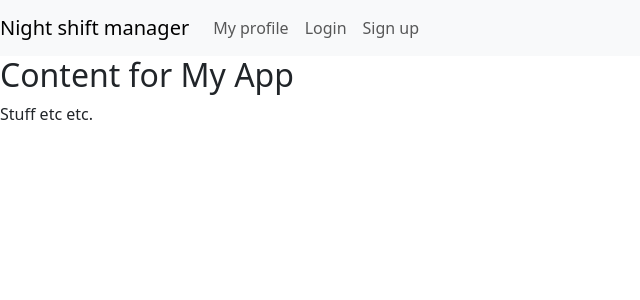
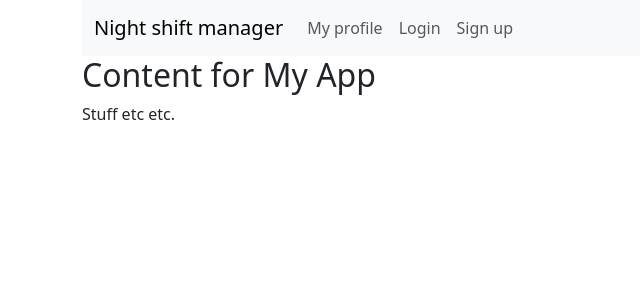
Before and after one commit to weirdwizardthomas/django_boilerplate_application, a Django app: page /app/ in a window 1280 px wide. Shown: the top 300 px of the page, without its empty margins (0-640 px from the left). Run offline with Django 4.2, Linux system fonts and the light colour scheme; some libraries are stand-ins or nearby versions.

Commit message:
Add navigation bar

```diff
--- a/application/templates/application/base.html
+++ b/application/templates/application/base.html
@@ -22,8 +22,10 @@
 </head>
 
 <body>
+<div class="container">
     <!--Navbar-->
     <nav class="navbar navbar-expand-sm navbar-light bg-light">
+        <div class="container">
             <a class="navbar-brand"
                href="{% url 'index' %}">
                 Night shift manager
@@ -80,6 +82,7 @@
     {% block content %}
 
     {% endblock content %}
+</div>
 
 </body>
 
```
Lines whose indentation alone changed are shown as unchanged.
